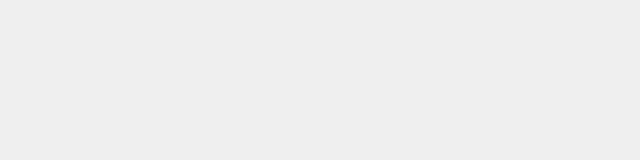
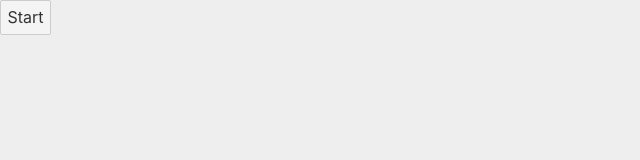
Before and after one commit to anfilat/finger, a Svelte app: page / in a window 1280 px wide. Shown: the top 160 px of the page, without its empty margins (0-640 px from the left). Built offline with nearby package versions, Linux system fonts and the light colour scheme.

Commit message:
Переключение между режимами

```diff
--- a/public/index.html
+++ b/public/index.html
@@ -4,7 +4,7 @@
 	<meta charset='utf8'>
 	<meta name='viewport' content='width=device-width'>
 
-	<title>Svelte app</title>
+	<title>10 fingers</title>
 
 	<link rel='icon' type='image/png' href='/favicon.png'>
 	<link rel='stylesheet' href='/global.css'>
@@ -12,7 +12,6 @@
 
 	<script defer src='/bundle.js'></script>
 </head>
-
 <body>
 </body>
 </html>
--- a/src/App.svelte
+++ b/src/App.svelte
@@ -1,12 +1,11 @@
 <script>
+	import Start from './Start.svelte';
+
+	let setupMode;
 	let lastKey;
 
 	function onKeyPress(event) {
 		lastKey = event.key;
-	}
-
-	function onClick() {
-		//console.log('click');
 	}
 </script>
 
@@ -27,8 +26,9 @@
 
 <svelte:body on:keypress={onKeyPress} />
 
-<div class="main" on:click={onClick}>
-	{#if lastKey}
+<div class="main">
+	<Start bind:setupMode />
+	{#if !setupMode}
 		<div class="lastKey">{lastKey}</div>
 	{/if}
 </div>
--- /dev/null
+++ b/src/Start.svelte
@@ -0,0 +1,19 @@
+<script>
+    export let setupMode = true;
+
+    function onToSetupMode() {
+		setupMode = true;
+    }
+
+	function onFromSetupMode() {
+		setupMode = false;
+	}
+</script>
+
+<svelte:body on:click={onToSetupMode} />
+
+{#if setupMode}
+    <button on:click|stopPropagation={onFromSetupMode}>
+        Start
+    </button>
+{/if}
```
